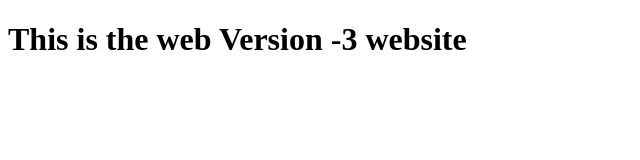
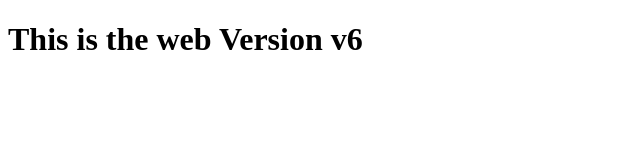
Before and after one commit to ARPIT311095/MyFirstRapo, a plain HTML site: page index.html in a window 1280 px wide. Shown: the whole page, without its empty margins (0-640 px from the left). Drawn offline with Linux system fonts and the light colour scheme.

Commit message:
version v6

```diff
--- a/index.html
+++ b/index.html
@@ -6,6 +6,6 @@
     <title>Document</title>
 </head>
 <body>
-    <h1>This is the web Version -3  website</h1>
+    <h1>This is the web Version v6</h1>
 </body>
 </html>
```
